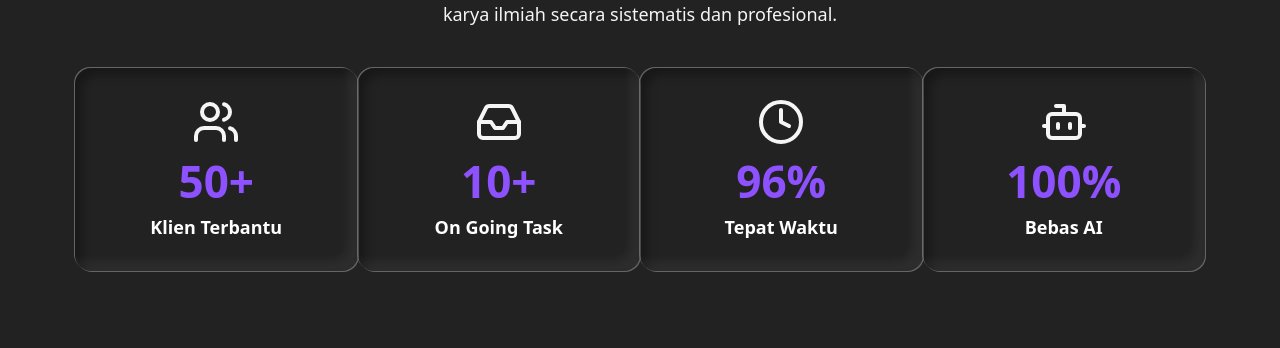
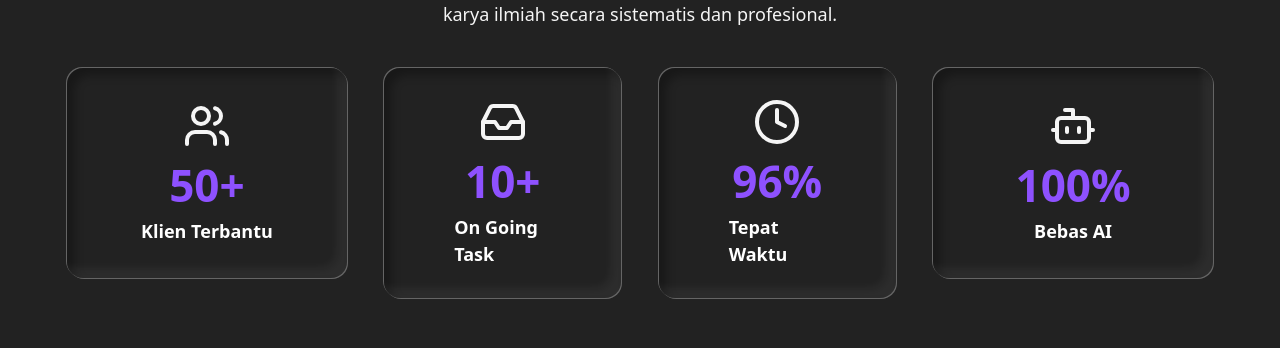
Before and after one commit to citowritebylevana/citowrite, a Next.js app: page / in a window 1280 px wide. Shown: the part 855-1203 px from the top of the page. Built offline with nearby package versions, Linux system fonts and the light colour scheme.

Commit message:
style(about): adjust about card height

```diff
--- a/components/sections/About.tsx
+++ b/components/sections/About.tsx
@@ -12,14 +12,14 @@ export default function About() {
   ];
 
   return (
-    <section className="py-15 px-4 md:px-18.75">
+    <section className="py-15 px-4 md:px-16.75">
 
       {/* Header Text */}
       <div className="mb-10 space-y-4.5 text-center">
         <h2 className="text-3xl md:text-[44px]/14.5 font-bold text-[#f5f5f5]">
           Siapa Kami & Apa yang Kami Bantu
         </h2>
-        <p className="text-[#f5f5f5] leading-relaxed text-sm md:text-[18px]/6.75 max-w-[73ch] mx-auto">
+        <p className="text-[#f5f5f5] text-sm md:text-[18px]/6.75 max-w-[73ch] mx-auto">
           Kami menyediakan layanan pendampingan penelitian dan penulisan ilmiah di bidang kedokteran.
           Kami membantu mahasiswa FK menyusun, merapikan, dan menyelesaikan karya ilmiah secara
           sistematis dan profesional.
@@ -27,7 +27,7 @@ export default function About() {
       </div>
 
       {/* Grid Stats */}
-      <div className="grid grid-cols-1 sm:grid-cols-2 lg:grid-cols-4 gap-[37.33]">
+      <div className="grid grid-cols-1 sm:grid-cols-2 lg:grid-cols-[1.18fr_1fr_1fr_1.18fr] items-start gap-[37.33px]">
         {stats.map((stat, index) => (
           <StatCard key={index} {...stat} />
         ))}
--- a/components/ui/StatsCard.tsx
+++ b/components/ui/StatsCard.tsx
@@ -1,6 +1,6 @@
 export default function StatCard({ icon: Icon, value, label }: { icon: any, value: string, label: string }) {
   return (
-    <div className="flex flex-col items-center justify-center py-7.5 px-17.5
+    <div className="min-h-[210px] flex flex-col items-center justify-center py-7.5 px-17.5
       rounded-2xl shadow-[inset_-10px_-10px_10px_0px_rgba(255,255,255,0.05),inset_7px_7px_10px_0px_rgba(0,0,0,0.3),1px_1px_0px_0px_rgba(255,255,255,0.3),-1px_-1px_0px_0px_rgba(255,255,255,0.3)] ">
       <Icon className="w-12 h-12 mb-2.5 text-center text-[#f5f5f5]" />
       <div className="text-[44px]/12.5 font-semibold mb-2 text-violet-500">
```
